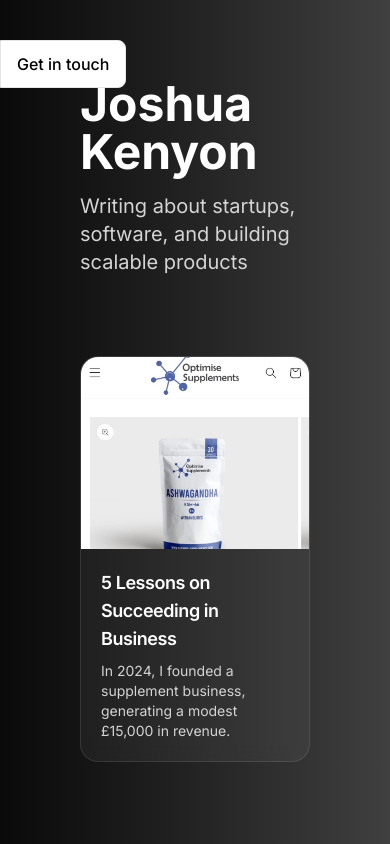
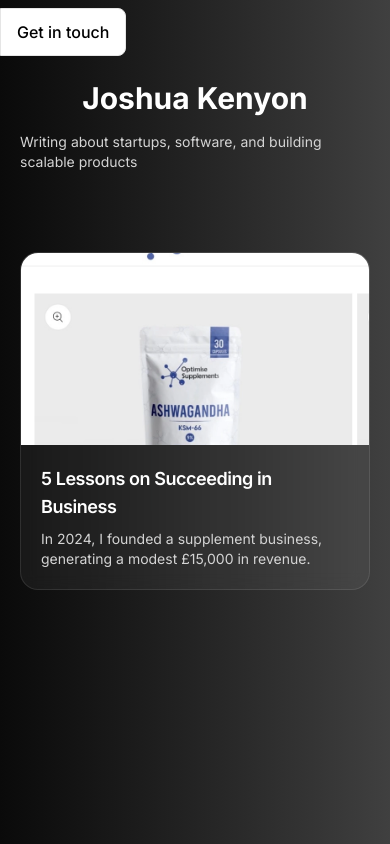
Before and after one commit to jmkenyon/blog, a Next.js app: page / in a window 390 px wide. Built offline with nearby package versions, Linux system fonts and the light colour scheme.

Commit message:
margin styling

```diff
--- a/app/blogs/[blogSlug]/page.tsx
+++ b/app/blogs/[blogSlug]/page.tsx
@@ -28,7 +28,7 @@
   return (
     <main className="h-full bg-linear-to-r from-neutral-950 to-neutral-700 text-white/90 ">
       <Button
-        className="fixed top-10 left-0  rounded-l-none text-black"
+        className="fixed sm:top-8 top-2 left-0  rounded-l-none text-black"
         variant={"outline"}
         asChild
       >
@@ -36,7 +36,7 @@
           Home
         </Link>
       </Button>
-      <article className="prose prose-invert mx-auto max-w-3xl py-16">
+      <article className="prose prose-invert mx-auto max-w-3xl py-20 px-5">
         <div className="flex flex-col items-center">
           <h1 className="text-3xl pb-5">{data.title}</h1>
 
@@ -48,7 +48,7 @@
                 width={800}
                 height={800}
                 priority
-                className="rounded-2xl w-full h-100"
+                className="rounded-2xl w-85 h-full"
               />
             </div>
           )}
--- a/app/page.tsx
+++ b/app/page.tsx
@@ -4,9 +4,9 @@
 
 export default function Home() {
   return (
-    <main className="h-full bg-linear-to-r from-neutral-950 to-neutral-700 text-white flex flex-col items-center p-20 relative">
+    <main className="h-full bg-linear-to-r from-neutral-950 to-neutral-700 text-white flex flex-col items-center py-20 md:px-20 sm:px-10 px-5 relative">
       <Button
-        className="absolute top-10 left-0 rounded-l-none text-black"
+        className="absolute sm:top-10 top-2 left-0 rounded-l-none text-black"
         variant={"outline"}
         asChild
       >
@@ -15,8 +15,8 @@
         </Link>
       </Button>
       <section className="flex flex-col items-center">
-        <h1 className="text-5xl font-bold">Joshua Kenyon</h1>
-        <h2 className="mt-4 text-xl text-neutral-300">
+        <h1 className="md:text-5xl sm:text-4xl text-3xl font-bold">Joshua Kenyon</h1>
+        <h2 className="mt-4 md:text-xl sm:text-base text-sm  text-neutral-300">
           Writing about startups, software, and building scalable products
         </h2>
       </section>
```
